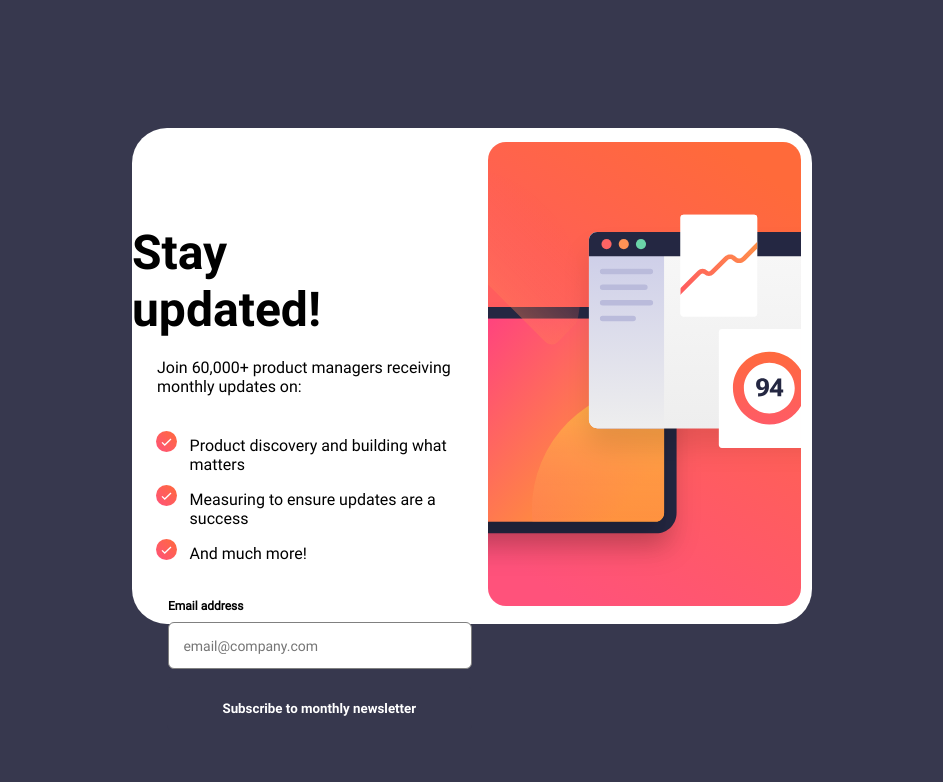
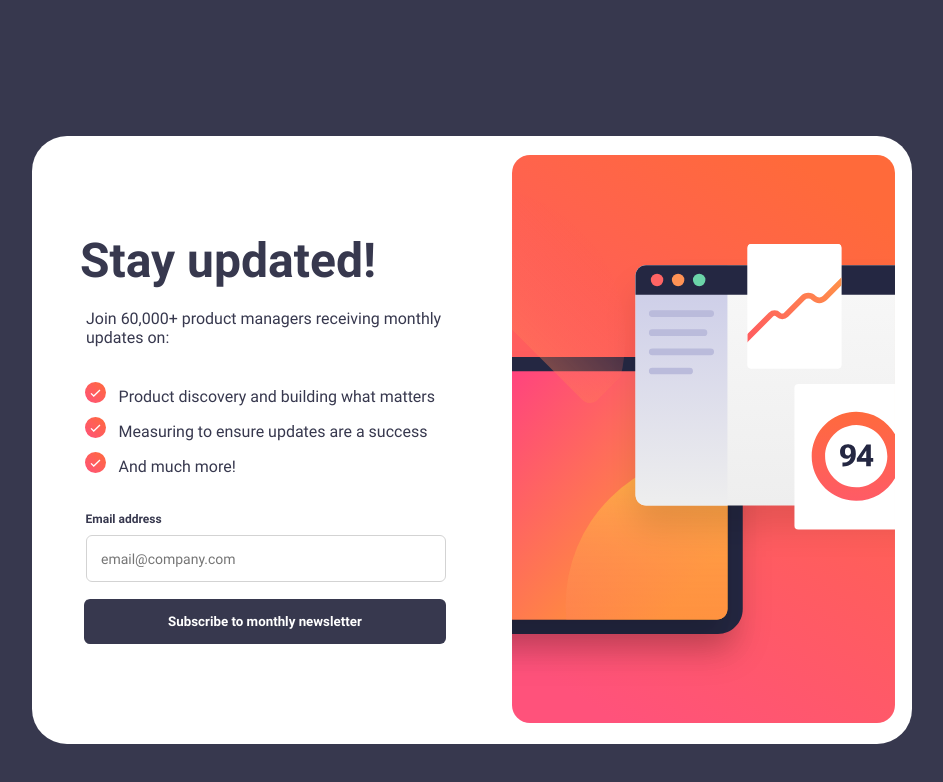
Before and after one commit to atorrez007/newsLetter, a React (Create React App) app: page / in a window 1280 px wide. Shown: the top 782 px of the page, without its empty margins (168-1111 px from the left). Built offline with nearby package versions, Linux system fonts and the light colour scheme.

Commit message:
fixed styling issue on SignUp Component

```diff
--- a/src/components/SignUp.tsx
+++ b/src/components/SignUp.tsx
@@ -48,8 +48,8 @@ const SignUp = () => {
               placeholder="email@company.com"
             ></input>
           </div>
-          <div className="button-container">
-            <button className="button-styles">
+          <div className="signup-button-container">
+            <button className="signup-button-styles">
               <strong>Subscribe to monthly newsletter</strong>
             </button>
           </div>
--- a/src/components/SignUpStyles.css
+++ b/src/components/SignUpStyles.css
@@ -1,7 +1,8 @@
 .signup-box {
   display: flex;
-  height: 62vh;
-  width: 85vh;
+  height: 38em;
+  width: 55em;
+  /* padding: 0.5em; */
   background-color: white;
   margin-top: 8rem;
   border-radius: 35px;
@@ -22,15 +23,17 @@
   margin-top: 4rem;
   margin-right: 2em;
   font-size: 24px;
+  color: hsl(237.39deg 17.29% 26.08%);
   /* border: 1px red solid; */
 }
 
 .left-sided-paragraph {
-  margin-left: 1em;
+  margin-left: 4em;
   font-family: RobotoRegular;
   word-break: none;
   width: 90%;
   margin-top: -1.8rem;
+  color: hsl(237.39deg 17.29% 26.08%);
 }
 
 .bullet-section {
@@ -46,6 +49,7 @@
   display: flex;
   /* border: 1px red solid; */
   margin-bottom: -1em;
+  color: hsl(237.39deg 17.29% 26.08%);
 }
 .right-sided-content {
   display: flex;
@@ -54,12 +58,11 @@
   /* border: 1px red solid; */
   width: 50%;
   height: 100%;
-
-  /* margin: 1em; */
 }
 
 .textRegular {
   font-family: RobotoRegular;
+  color: hsl(237.39deg 17.29% 26.08%);
 }
 
 .icon-style {
@@ -75,12 +78,14 @@
   margin-top: 1em;
   width: 100%;
   height: 100%;
+  margin-left: 2.2em;
+  color: hsl(237.39deg 17.29% 26.08%);
   /* border: 1px red solid; */
 }
 
 .interactive-content p {
-  font-family: RobotoRegular;
-  color: black;
+  font-family: RobotoBold;
+  color: hsl(237.39deg 17.29% 26.08%);
   font-size: 12px;
   padding: 0 1em 0 3em;
   margin-bottom: 0.8em;
@@ -90,7 +95,7 @@
   display: flex;
   /* border: 1px red solid; */
   height: 4em;
-  width: 100%;
+  width: 90%;
 }
 
 .input-styles {
@@ -98,7 +103,7 @@
   height: 70%;
   width: 100%;
   border-radius: 6px;
-  border: 1px solid gray;
+  border: 1px solid lightgray;
   padding: 0 0 0 1em;
   font-family: RobotoRegular;
   font-size: 14px;
@@ -121,14 +126,14 @@
   background-color: rgb(210, 162, 162);
 } */
 
-.button-container {
+.signup-button-container {
   display: flex;
   /* border: 1px red solid; */
   height: 4em;
-  width: 100%;
+  width: 90%;
 }
 
-.button-styles {
+.signup-button-styles {
   margin-left: 2.6em;
   height: 70%;
   width: 100%;
@@ -164,9 +169,10 @@
 }
 
 .img-container img {
-  margin-left: 1em;
+  margin-left: 2.5em;
+  margin-top: 0.1em;
   /* border: 1px solid black; */
+  width: 87%;
 
-  width: 92%;
   border-radius: 18px;
 }
--- a/src/components/SuccessMessage.tsx
+++ b/src/components/SuccessMessage.tsx
@@ -14,13 +14,13 @@ const SuccessMessage = () => {
         </div>
         <div className="description-content">
           <p>
-            A confirmation has been sent to <strong>address@email.com.</strong>
+            A confirmation has been sent to <strong>address@email.com. </strong>
             Please open it and click the button inside to confirm your
             subscription.
           </p>
         </div>
-        <div className="interactive-content">
-          <button className="button-styles">Dismiss Message</button>
+        <div className="success-interactive-content">
+          <button className="success-button-styles">Dismiss Message</button>
         </div>
       </div>
     </div>
--- a/src/components/SuccessMessageStyles.css
+++ b/src/components/SuccessMessageStyles.css
@@ -55,7 +55,7 @@
   line-height: 1.5em;
 }
 
-.interactive-content {
+.success-interactive-content {
   margin-top: 1em;
   display: flex;
   /* border: 1px red solid; */
@@ -63,7 +63,7 @@
   height: 2.5em;
 }
 
-.button-styles {
+.success-button-styles {
   width: inherit;
   height: inherit;
   border-radius: 6px;
@@ -73,7 +73,7 @@
   color: white;
 }
 
-.button-styles:hover {
+.success-button-styles:hover {
   width: inherit;
   height: inherit;
   border-radius: 6px;
--- a/src/index.css
+++ b/src/index.css
@@ -1,10 +1,10 @@
 body {
-  margin: 0;
+  /* margin: 0;
   font-family: -apple-system, BlinkMacSystemFont, "Segoe UI", "Roboto", "Oxygen",
     "Ubuntu", "Cantarell", "Fira Sans", "Droid Sans", "Helvetica Neue",
     sans-serif;
   -webkit-font-smoothing: antialiased;
-  -moz-osx-font-smoothing: grayscale;
+  -moz-osx-font-smoothing: grayscale; */
   background: hsl(237.39deg 17.29% 26.08%);
 }
 
```
